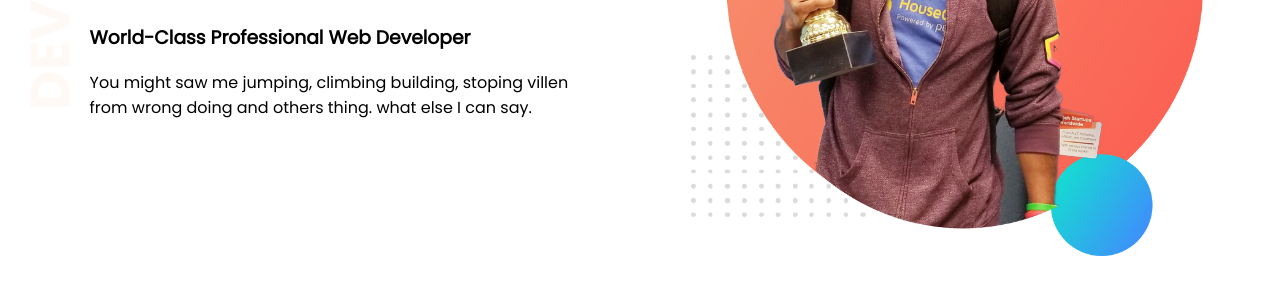
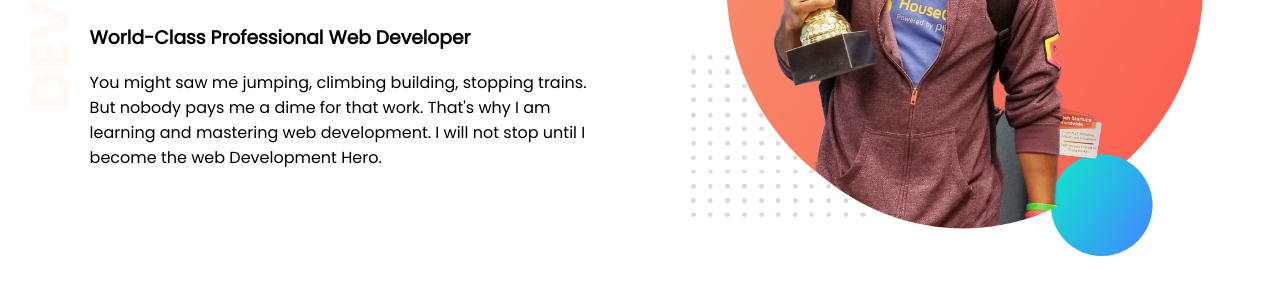
Before and after one commit to ninjasrj/project-1, a plain HTML site: page index.html in a window 1280 px wide. Shown: the part 252-546 px from the top of the page. Drawn offline with Linux system fonts and the light colour scheme.

Commit message:
Todays update

```diff
--- a/index.html
+++ b/index.html
@@ -16,7 +16,7 @@
             <h1>Welcome To</h1>
             <h1><span class = "name-highlight">Ninja IT</span> Express</h1>
             <h3>World-Class Professional Web Developer</h3>
-            <p>You might saw me jumping, climbing building, stoping villen from wrong doing and others thing. what else I can say.</p>
+            <p>You might saw me jumping, climbing building, stopping trains. But nobody pays me a dime for that work. That's why I am learning and mastering web development. I will not stop until I become the web Development Hero.</p>
         </div>
         <div class = "half-width">
             <img src="images/jhankar.png" alt="">
```
